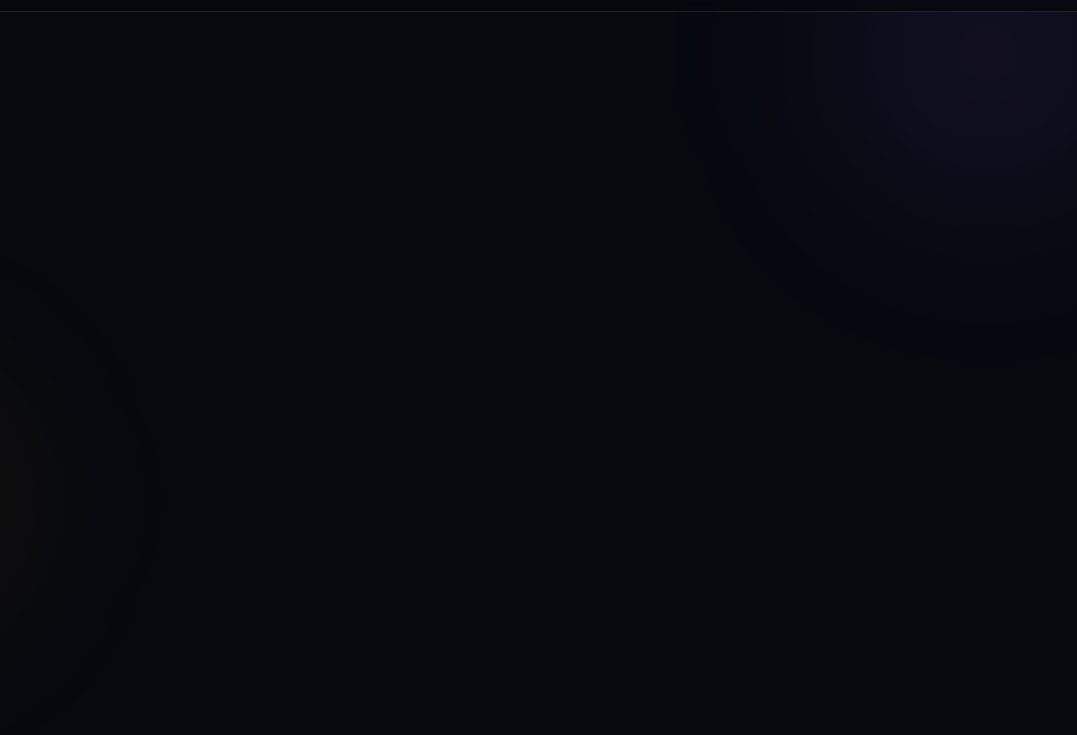
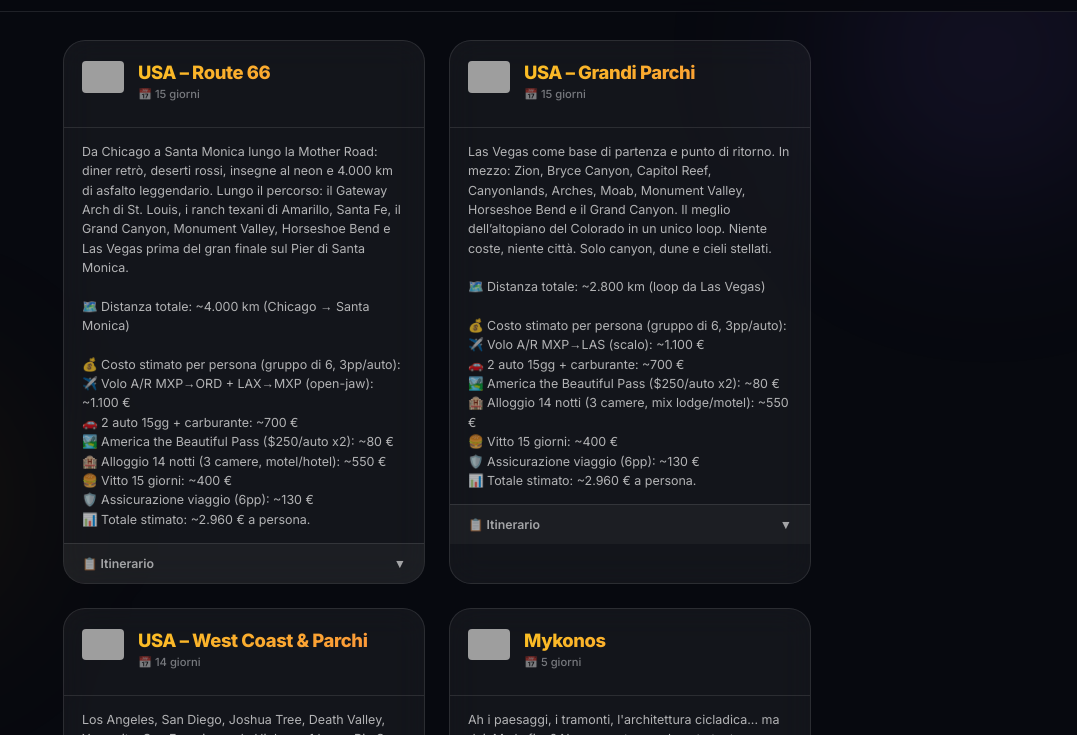
Before and after one commit to yuripapini/scegli_vacanza, a plain HTML site: page index.html in a window 1280 px wide. Shown: the part 65-800 px from the top of the page, without its empty margins (203-1280 px from the left). Drawn offline with Linux system fonts and the light colour scheme; grey boxes are pictures that could not be loaded.

Commit message:
fix: apice errato nel button itinerario

```diff
--- a/index.html
+++ b/index.html
@@ -380,7 +380,7 @@ function renderCards() {
       + '<div class="dest-meta"><div class="dest-name">' + dest.name + '</div>'
       + '<div class="dest-days">&#x1F4C5; ' + dest.days + ' giorni</div></div></div>'
       + '<div class="dest-desc">' + dest.desc.replace(/\n/g, '<br>') + '</div>'
-      + '<button class="itin-toggle-btn"' onclick="toggleItin(this,\'' + listId + '\')">&#x1F4CB; Itinerario<span class="arrow">&#x25BC;</span></button>'
+      + '<button class="itin-toggle-btn" onclick="toggleItin(this,\'' + listId + '\')">&#x1F4CB; Itinerario<span class="arrow">&#x25BC;</span></button>'
       + '<div class="itin-list" id="' + listId + '">' + days + '</div>'
       + '</div>';
   }).join('');
```
